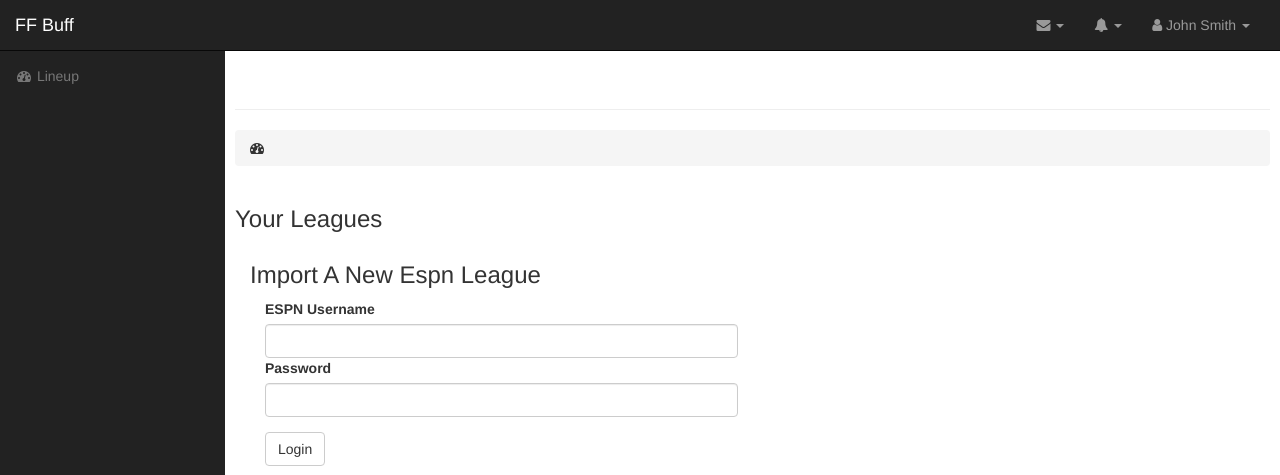
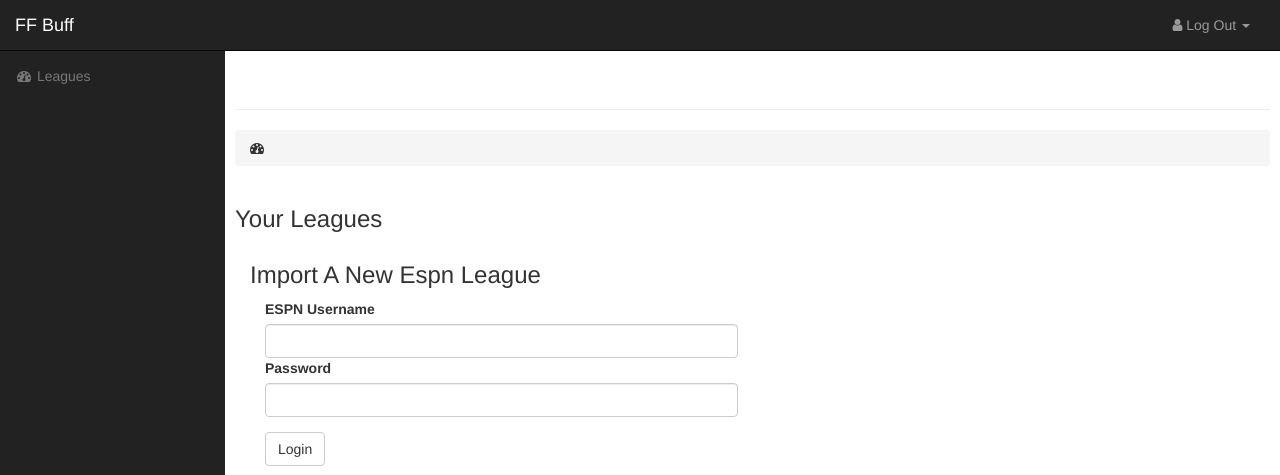
Before and after one commit to waprin/fantasybuff, a Django app: page / in a window 1280 px wide. Shown: the top 475 px of the page. Run offline with Django 3.2, Linux system fonts and the light colour scheme; the visitor is signed in with stand-in values (Sample User, id 1); grey boxes labelled with a size stand in for pictures from a placeholder-image service; data that the repository does not hold is empty; parts of the project's set-up code (start-up, migrations or seed data) failed here and were passed over; some libraries are stand-ins or nearby versions.

Commit message:
some random touchups

```diff
--- a/teams/management/commands/scrape_user.py
+++ b/teams/management/commands/scrape_user.py
@@ -18,18 +18,10 @@ def defer_espn_user_scrape(espn_user):
     league_scraper = LeagueScraper(scraper, store)
     league_scraper.create_leagues(espn_user)
 
-    league = League.objects.get(espn_id='930248', year='2014')
-    league_scraper.load_league(league)
+    leagues = League.objects.filter(espn_user=espn_user)
+    for league in leagues:
+        league_scraper.load_league(league)
 
-"""
-import django_rq
-
-def test(request):
-
-    django_rq.enqueue(jobs.count_words_at_url, 'http://nvie.com')
-    return HttpResponse("GOOD TO GO : ")
-
-"""
 
 class Command(BaseCommand):
     def handle(self, *args, **options):
--- a/teams/templates/teams/base.html
+++ b/teams/templates/teams/base.html
@@ -52,98 +52,8 @@
             <!-- Top Menu Items -->
             <ul class="nav navbar-right top-nav">
                 <li class="dropdown">
-                    <a href="#" class="dropdown-toggle" data-toggle="dropdown"><i class="fa fa-envelope"></i> <b class="caret"></b></a>
-                    <ul class="dropdown-menu message-dropdown">
-                        <li class="message-preview">
-                            <a href="#">
-                                <div class="media">
-                                    <span class="pull-left">
-                                        <img class="media-object" src="http://placehold.it/50x50" alt="">
-                                    </span>
-                                    <div class="media-body">
-                                        <h5 class="media-heading"><strong>John Smith</strong>
-                                        </h5>
-                                        <p class="small text-muted"><i class="fa fa-clock-o"></i> Yesterday at 4:32 PM</p>
-                                        <p>Lorem ipsum dolor sit amet, consectetur...</p>
-                                    </div>
-                                </div>
-                            </a>
-                        </li>
-                        <li class="message-preview">
-                            <a href="#">
-                                <div class="media">
-                                    <span class="pull-left">
-                                        <img class="media-object" src="http://placehold.it/50x50" alt="">
-                                    </span>
-                                    <div class="media-body">
-                                        <h5 class="media-heading"><strong>John Smith</strong>
-                                        </h5>
-                                        <p class="small text-muted"><i class="fa fa-clock-o"></i> Yesterday at 4:32 PM</p>
-                                        <p>Lorem ipsum dolor sit amet, consectetur...</p>
-                                    </div>
-                                </div>
-                            </a>
-                        </li>
-                        <li class="message-preview">
-                            <a href="#">
-                                <div class="media">
-                                    <span class="pull-left">
-                                        <img class="media-object" src="http://placehold.it/50x50" alt="">
-                                    </span>
-                                    <div class="media-body">
-                                        <h5 class="media-heading"><strong>John Smith</strong>
-                                        </h5>
-                                        <p class="small text-muted"><i class="fa fa-clock-o"></i> Yesterday at 4:32 PM</p>
-                                        <p>Lorem ipsum dolor sit amet, consectetur...</p>
-                                    </div>
-                                </div>
-                            </a>
-                        </li>
-                        <li class="message-footer">
-                            <a href="#">Read All New Messages</a>
-                        </li>
-                    </ul>
-                </li>
-                <li class="dropdown">
-                    <a href="#" class="dropdown-toggle" data-toggle="dropdown"><i class="fa fa-bell"></i> <b class="caret"></b></a>
-                    <ul class="dropdown-menu alert-dropdown">
-                        <li>
-                            <a href="#">Alert Name <span class="label label-default">Alert Badge</span></a>
-                        </li>
-                        <li>
-                            <a href="#">Alert Name <span class="label label-primary">Alert Badge</span></a>
-                        </li>
-                        <li>
-                            <a href="#">Alert Name <span class="label label-success">Alert Badge</span></a>
-                        </li>
-                        <li>
-                            <a href="#">Alert Name <span class="label label-info">Alert Badge</span></a>
-                        </li>
-                        <li>
-                            <a href="#">Alert Name <span class="label label-warning">Alert Badge</span></a>
-                        </li>
-                        <li>
-                            <a href="#">Alert Name <span class="label label-danger">Alert Badge</span></a>
-                        </li>
-                        <li class="divider"></li>
-                        <li>
-                            <a href="#">View All</a>
-                        </li>
-                    </ul>
-                </li>
-                <li class="dropdown">
-                    <a href="#" class="dropdown-toggle" data-toggle="dropdown"><i class="fa fa-user"></i> John Smith <b class="caret"></b></a>
+                    <a href="#" class="dropdown-toggle" data-toggle="dropdown"><i class="fa fa-user"></i> Log Out <b class="caret"></b></a>
                     <ul class="dropdown-menu">
-                        <li>
-                            <a href="#"><i class="fa fa-fw fa-user"></i> Profile</a>
-                        </li>
-                        <li>
-                            <a href="#"><i class="fa fa-fw fa-envelope"></i> Inbox</a>
-                        </li>
-                        <li>
-                            <a href="#"><i class="fa fa-fw fa-gear"></i> Settings</a>
-                        </li>
-                        <li class="divider"></li>
                         <li>
                             <a href="/logout/"><i class="fa fa-fw fa-power-off"></i> Log Out</a>
                         </li>
@@ -156,7 +66,7 @@
             <div class="collapse navbar-collapse navbar-ex1-collapse">
                 <ul class="nav navbar-nav side-nav">
                     <li>
-                        <a href="index.html"><i class="fa fa-fw fa-dashboard"></i> Lineup </a>
+                        <a href="/"><i class="fa fa-fw fa-dashboard"></i> Leagues </a>
                     </li>
 
                 </ul>
--- a/teams/views.py
+++ b/teams/views.py
@@ -3,6 +3,7 @@ from django.contrib.auth.decorators import login_required
 from django.http import HttpResponse
 import logging
 from django.shortcuts import redirect
+from league import settings
 from teams.management.commands.scrape_user import defer_espn_user_scrape
 from teams.metrics.lineup_calculator import get_lineup_score
 from teams.models import Scorecard, ScorecardEntry, Team, League, EspnUser
@@ -40,6 +41,9 @@ def signin(request):
         # Return an 'invalid login' error message.
 
 def signup(request):
+    if not settings.FF_LOCAL:
+        logger.warn("Sigunp requested but rejected.");
+        return HttpResponse("Sorry! Currently not accepting new signups.")
     password = request.POST['password']
     email = request.POST['email']
 
```
